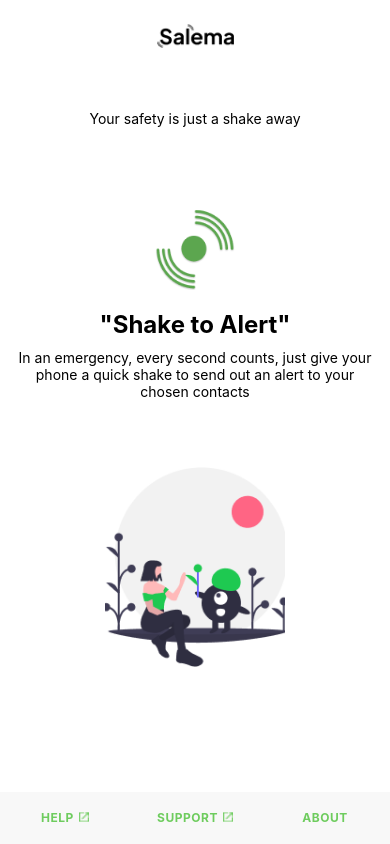
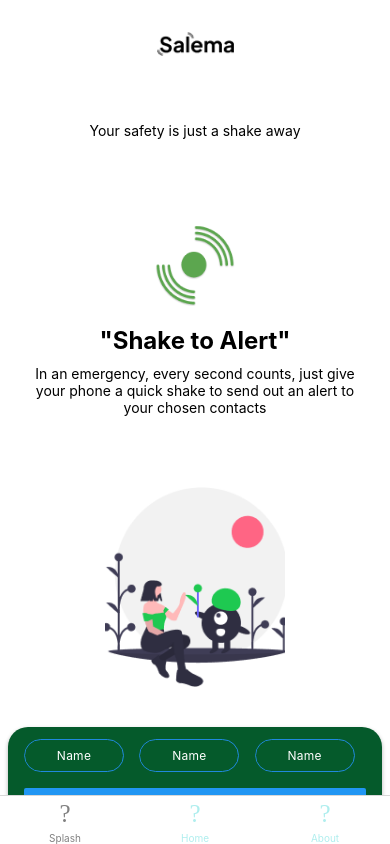
Before and after one commit to TemoshoS/salema, a React Native app: screen /Home in a window 390 px wide. Built offline with nearby package versions, Linux system fonts and the light colour scheme.

Commit message:
Navigation

```diff
--- a/App.js
+++ b/App.js
@@ -1,23 +1,96 @@
-import { StatusBar } from 'expo-status-bar';
-import { StyleSheet, Text, View } from 'react-native';
+import { StyleSheet } from 'react-native';
 import RegistrationScreen from './src/screens/RegistrationScreen';
 import LoginScreen from './src/screens/LoginScreen';
 import HomeScreen from './src/screens/HomeScreen';
+import AboutScreen from './src/screens/AboutScreen';
 import { NavigationContainer } from '@react-navigation/native';
 import { createStackNavigator } from '@react-navigation/stack';
+import { createBottomTabNavigator } from '@react-navigation/bottom-tabs';
 import SplashScreen from './src/screens/SplashScreen';
+import MaterialCommunityIcons from 'react-native-vector-icons/MaterialCommunityIcons';
 
 const Stack = createStackNavigator();
+const Tab = createBottomTabNavigator();
 
 export default function App() {
-  return (
-    <NavigationContainer>
+
+  function MainStack(){
+    return(
       <Stack.Navigator initialRouteName='Splash'>
-        <Stack.Screen name='Welcome' component={HomeScreen} options={{ headerShown: false }} />
+        <Stack.Screen name='Home' component={HomeScreen} options={{ headerShown: false }} />
         <Stack.Screen name='Splash' component={SplashScreen} options={{ headerShown: false }} />
         <Stack.Screen name='Login' component={LoginScreen} options={{ headerShown: false }} />
         <Stack.Screen name='Register' component={RegistrationScreen} options={{ headerShown: false }} />
+        <Stack.Screen name='About' component={AboutScreen} options={{ headerShown: false }} />
       </Stack.Navigator>
+    );
+  }
+
+
+  function TabNavigator() {
+    return (
+      <Tab.Navigator
+      tabBarOptions={{
+        activeTintColor: '#808080',
+        inactiveTintColor: '#AFEEEE',
+
+      }}
+
+      >
+        <Tab.Screen
+        name="Splash"
+        component={MainStack}
+        options={{
+          headerShown: false,
+          tabBarIcon: ({ color, size }) => (
+            <MaterialCommunityIcons
+              name="Splash"
+              color={color}
+              size={size}
+
+            />
+          ),
+        }}
+        />
+        <Tab.Screen
+        name="Home"
+
+        component={HomeScreen}
+        options={{
+          headerShown: false,
+          tabBarIcon: ({ color, size }) => (
+            <MaterialCommunityIcons
+              name="Home"
+              color={color}
+              size={size}
+            />
+          ),
+        }}/>
+
+
+<Tab.Screen
+        name="About"
+        component={AboutScreen}
+        options={{
+          headerShown: false,
+          tabBarIcon: ({ color, size }) => (
+            <MaterialCommunityIcons
+              name="About"
+              color={color}
+              size={size}
+            />
+          ),
+        }}/>
+
+
+      </Tab.Navigator>
+    );
+  }
+
+
+  return (
+    <NavigationContainer>
+      <TabNavigator/>
     </NavigationContainer>
   );
 }
--- a/src/screens/HomeScreen.js
+++ b/src/screens/HomeScreen.js
@@ -26,7 +26,7 @@
 
       <View style={styles.textContent}>
         <Image
-          source={require("/assets/vector.png")}
+          source={require("/assets/Vector.png")}
           style={styles.signalImg}
           accessibilityLabel="status signalimage"
         />
@@ -79,15 +79,7 @@
         </View>
       </View>
 
-      <NavigationContainer>
-        {/* navigation screens (bottom tab)*/}
-        <BottomNav
-          style={styles.bottom}
-          helpLabel="Help"
-          supportLabel="Support"
-          aboutLabel="About"
-        />
-      </NavigationContainer>
+
     </View>
   );
 };
--- a/src/screens/LoginScreen.js
+++ b/src/screens/LoginScreen.js
@@ -96,30 +96,7 @@
             style={styles.bottomImage}
           />
 
-          {/* Bottom Tab */}
-          <View style={styles.bottomTab}>
-            <View style={styles.tabItem}>
-              <View style={styles.tabContent}>
-                <Text style={styles.greenTabText}>HELP</Text>
-                <Image
-                  source={require('/assets/help_icon.png')}
-                  style={styles.tabIcon}
-                />
-              </View>
-            </View>
-            <View style={styles.tabItem}>
-              <View style={styles.tabContent}>
-                <Text style={styles.greenTabText}>SUPPORT</Text>
-                <Image
-                  source={require('/assets/support_icon.png')}
-                  style={styles.tabIcon}
-                />
-              </View>
-            </View>
-            <View style={styles.tabItem}>
-              <Text style={styles.greenTabText}>ABOUT US</Text>
-            </View>
-          </View>
+
         </View>
       );
     };
--- a/src/screens/RegistrationScreen.js
+++ b/src/screens/RegistrationScreen.js
@@ -239,30 +239,7 @@
         style={styles.bottomImage}
       />
 
-      {/* Bottom Tab */}
-      <View style={styles.bottomTab}>
-        <View style={styles.tabItem}>
-          <View style={styles.tabContent}>
-            <Text style={styles.greenTabText}>HELP</Text>
-            <Image
-              source={require('/assets/help_icon.png')}
-              style={styles.tabIcon}
-            />
-          </View>
-        </View>
-        <View style={styles.tabItem}>
-          <View style={styles.tabContent}>
-            <Text style={styles.greenTabText}>SUPPORT</Text>
-            <Image
-              source={require('/assets/support_icon.png')}
-              style={styles.tabIcon}
-            />
-          </View>
-        </View>
-        <View style={styles.tabItem}>
-          <Text style={styles.greenTabText}>ABOUT US</Text>
-        </View>
-      </View>
+
     </View>
   );
 };
--- a/src/screens/SplashScreen.js
+++ b/src/screens/SplashScreen.js
@@ -21,7 +21,7 @@
 
       <View style={styles.textContent}>
         <Image
-          source={require("/assets/vector.png")}
+          source={require("/assets/Vector.png")}
           style={styles.signalImg}
           accessibilityLabel="status signalimage"
         />
@@ -45,13 +45,7 @@
 
       </View>
 
-        {/* navigation screens (bottom tab)*/}
-        <BottomNav
-          style={styles.bottom}
-          helpLabel="Help"
-          supportLabel="Support"
-          aboutLabel="About"
-        />
+
     </View>
   );
 };
```
Also changed, not shown: src/screens/AboutScreen.js (renamed from src/screens/About Screen.js).
